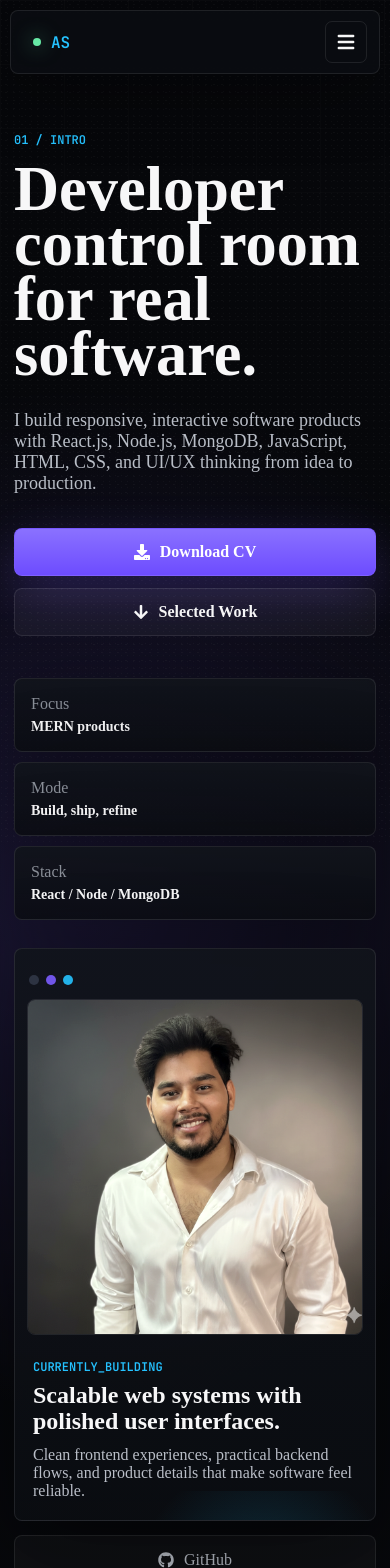
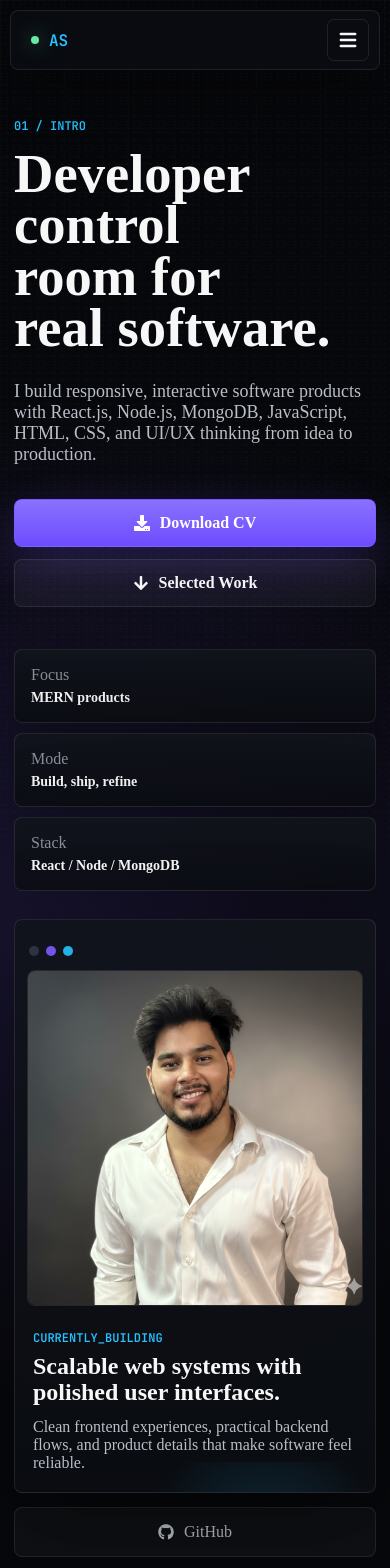
Before and after one commit to abhijeet5423/Abhijeet-s-Portfolio, a React (Vite) app: page / in a window 390 px wide. Shown: the top 1568 px of the page. Built offline with nearby package versions, Linux system fonts and the light colour scheme.

Commit message:
Fix responsive portfolio UI glitches

```diff
--- a/src/index.css
+++ b/src/index.css
@@ -32,6 +32,11 @@ body {
   overflow-x: hidden;
 }
 
+img,
+svg {
+  max-width: 100%;
+}
+
 body,
 button,
 input,
@@ -48,6 +53,11 @@ a,
 input,
 textarea {
   outline-offset: 4px;
+}
+
+button,
+a {
+  -webkit-tap-highlight-color: transparent;
 }
 
 button:focus-visible,
@@ -115,6 +125,7 @@ textarea:focus-visible {
   font-size: clamp(42px, 7vw, 86px);
   line-height: 0.98;
   letter-spacing: 0;
+  text-wrap: balance;
 }
 
 .section-heading p:not(.section-kicker),
@@ -176,6 +187,8 @@ textarea:focus-visible {
 }
 
 .logo {
+  flex: 0 1 auto;
+  min-width: 0;
   display: inline-flex;
   align-items: center;
   gap: 10px;
@@ -192,12 +205,17 @@ textarea:focus-visible {
 }
 
 .tag {
+  flex: 0 0 auto;
   color: var(--accent-2);
   font-family: "JetBrains Mono", ui-monospace, SFMono-Regular, Consolas, monospace;
 }
 
 .name {
+  min-width: 0;
   color: var(--text);
+  overflow: hidden;
+  text-overflow: ellipsis;
+  white-space: nowrap;
 }
 
 .menu {
@@ -300,6 +318,7 @@ textarea:focus-visible {
   font-size: clamp(64px, 9vw, 140px);
   line-height: 0.88;
   letter-spacing: 0;
+  text-wrap: balance;
 }
 
 .hero-subtitle {
@@ -328,6 +347,7 @@ textarea:focus-visible {
   border-radius: 8px;
   font-weight: 700;
   text-decoration: none;
+  text-align: center;
   transition: transform 180ms ease, border-color 180ms ease, background 180ms ease;
 }
 
@@ -574,6 +594,7 @@ textarea:focus-visible {
 .wrk-image {
   display: block;
   width: 100%;
+  max-height: 430px;
   height: auto;
   object-fit: contain;
 }
@@ -585,12 +606,15 @@ textarea:focus-visible {
   font-size: clamp(34px, 5.6vw, 68px);
   line-height: 0.98;
   letter-spacing: 0;
+  overflow-wrap: anywhere;
+  text-wrap: balance;
 }
 
 .wrk-description {
   margin: 18px 0 0;
   color: var(--muted-2);
   font-size: 17px;
+  overflow-wrap: anywhere;
 }
 
 .wrk-demo-login {
@@ -601,6 +625,7 @@ textarea:focus-visible {
   border-radius: 7px;
   background: rgba(255, 255, 255, 0.035);
   font-size: 14px;
+  overflow-wrap: anywhere;
 }
 
 .wrk-demo-login strong {
@@ -952,6 +977,10 @@ textarea:focus-visible {
   resize: vertical;
 }
 
+textarea.form-input {
+  max-height: 260px;
+}
+
 .form-input::placeholder {
   color: rgba(138, 143, 152, 0.72);
 }
@@ -1030,6 +1059,15 @@ textarea:focus-visible {
     order: 0;
   }
 
+  .hero-panel {
+    width: min(100%, 560px);
+    justify-self: center;
+  }
+
+  .wrk-image {
+    max-height: 520px;
+  }
+
   .architecture-grid {
     grid-template-columns: repeat(2, minmax(0, 1fr));
   }
@@ -1047,7 +1085,12 @@ textarea:focus-visible {
   }
 
   .menu-toggle {
+    flex: 0 0 42px;
     display: inline-flex;
+  }
+
+  .navbar-container {
+    gap: 8px;
   }
 
   .mobile-menu {
@@ -1080,6 +1123,7 @@ textarea:focus-visible {
 
   .hero-section {
     min-height: auto;
+    padding-top: 118px;
   }
 
   .hero-meta-grid,
@@ -1119,6 +1163,7 @@ textarea:focus-visible {
 
   .navbar-container {
     min-height: 58px;
+    padding: 8px 10px;
   }
 
   .name {
@@ -1126,12 +1171,14 @@ textarea:focus-visible {
   }
 
   .hero-copy h1 {
-    font-size: clamp(54px, 16vw, 70px);
+    font-size: clamp(48px, 14vw, 64px);
+    line-height: 0.94;
   }
 
   .section-heading h2,
   .philosophy-card h2 {
     font-size: clamp(38px, 12vw, 56px);
+    line-height: 1.03;
   }
 
   .hero-actions,
@@ -1148,6 +1195,15 @@ textarea:focus-visible {
   .wrk-card {
     min-height: 0;
     padding: 14px;
+  }
+
+  .wrk-card-title {
+    font-size: clamp(28px, 9vw, 40px);
+    line-height: 1.04;
+  }
+
+  .wrk-image {
+    max-height: 300px;
   }
 
   .wrk-index {
```
